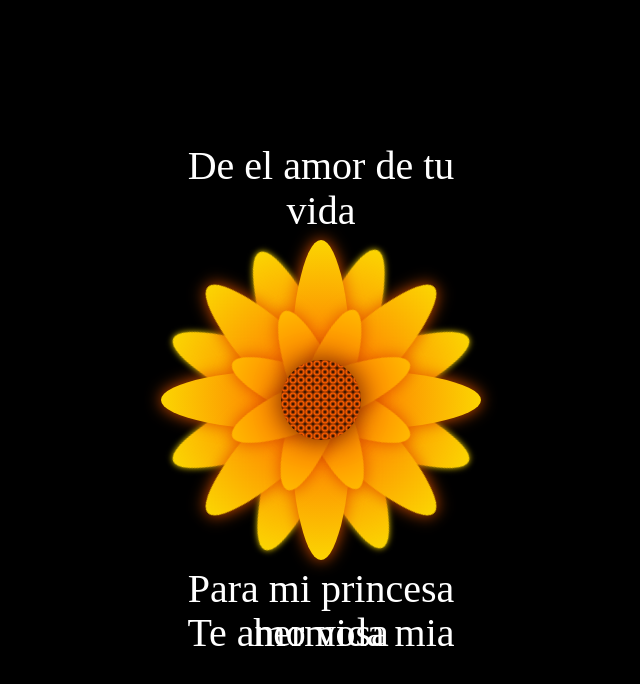
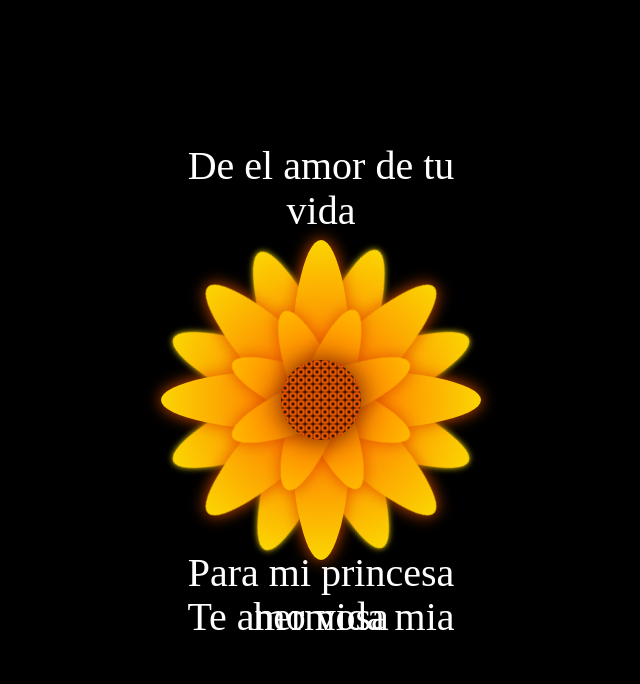
Before and after one commit to JuanDOsma/Flores_amarillas, a plain HTML site: page docs/index.html in a window 1280 px wide. Shown: the whole page, without its empty margins (319-959 px from the left). Drawn offline with Linux system fonts and the light colour scheme.

Commit message:
Update index.html

```diff
--- a/docs/index.html
+++ b/docs/index.html
@@ -37,8 +37,9 @@
     </div>
     <div class="Petal3 p4">
     </div>
-    <div class="text-below">Para mi princesa hermosa</div>
-    <div class="text-below">Te amo vida mia </div>
+    <div class="text-below" style="margin-bottom: 10px;">Para mi princesa hermosa</div>
+<div class="text-below" style="margin-bottom: 10px;">Te amo vida mia</div>
+
   </div>
 </body>
 </html>
```
